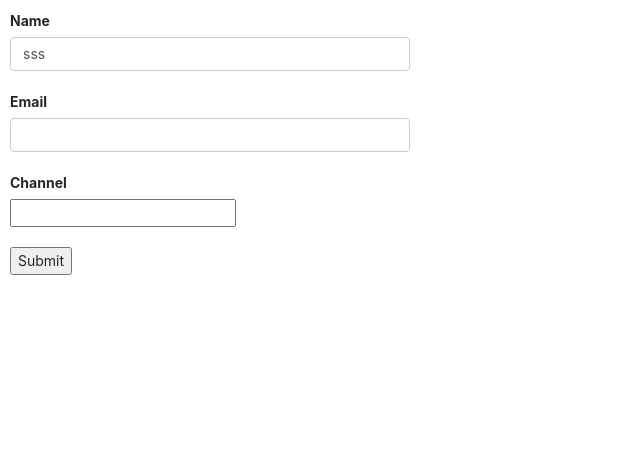
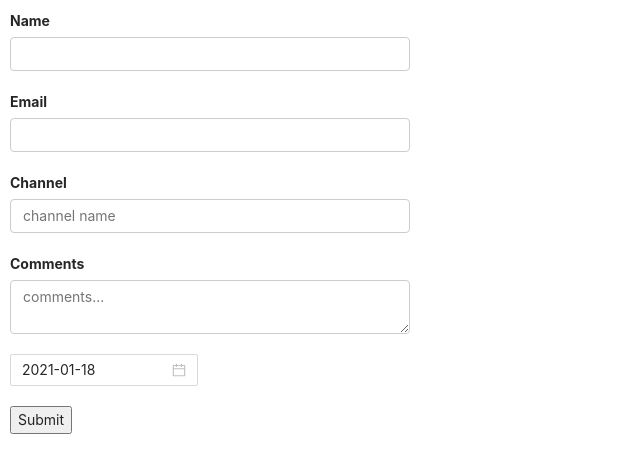
Before and after one commit to sudipstha08/next.js, a Next.js app: page /formik in a window 1280 px wide. Shown: the top 472 px of the page, without its empty margins (0-640 px from the left). Built offline with nearby package versions, Linux system fonts and the light colour scheme.

Commit message:
update date in forms

```diff
--- /dev/null
+++ b/next.confing.js
@@ -0,0 +1,3 @@
+module.exports = {
+
+}
--- a/src/pages/formik/index.tsx
+++ b/src/pages/formik/index.tsx
@@ -2,6 +2,10 @@
 import styled from 'styled-components';
 import { Formik, Form, Field, ErrorMessage } from 'formik';
 import * as Yup from 'yup';
+import { ConfigProvider, DatePicker } from 'antd';
+import moment from 'moment';
+import 'moment/locale/ne';
+import locale from 'antd/lib/locale/ne_NP';
 
 const FormWrapper = styled.div`
   & label {
@@ -9,7 +13,6 @@ const FormWrapper = styled.div`
     display: flex;
     margin-bottom: 5px;
   }
-
   & input[type='text'],
   input[type='email'],
   textarea {
@@ -24,33 +27,43 @@ const FormWrapper = styled.div`
     border: 1px solid #ccc;
     border-radius: 4px;
   }
-
   & .form-control {
     margin-bottom: 20px;
   }
-
   & .error {
     color: red;
   }
 `;
 
 const initialValues = {
-  name: 'sss',
+  name: '',
   email: '',
   channel: '',
+  comments: '',
 };
 
 const validationSchema = Yup.object({
   name: Yup.string().required('Required'),
   email: Yup.string().email('Invalid email format').required('Required'),
   channel: Yup.string().required('Required'),
+  comments: Yup.string().required('Required'),
 });
 
-const onSubmit = (values) => {
+const onSubmit = (values: any) => {
   console.log('datas', values);
 };
 
-const FormikCC: React.FC = () => {
+const handleDateChange = (date: any, dateString: string) => {
+  console.log(date, dateString);
+};
+interface IProps {
+  name?: string;
+  email?: string;
+  channel?: string;
+  comments?: string;
+}
+
+const FormikPage: React.FC<IProps> = () => {
   return (
     <FormWrapper>
       <Formik
@@ -71,8 +84,32 @@ const FormikCC: React.FC = () => {
           </div>
           <div className="form-control">
             <label htmlFor="channel">Channel</label>
-            <Field type="channel" id="channel" name="channel" />
+            <Field
+              type="text"
+              id="channel"
+              name="channel"
+              placeholder="channel name"
+            />
             <ErrorMessage name="channel" />
+          </div>
+          <div className="form-control">
+            <label htmlFor="comments">Comments</label>
+            <Field
+              type="text"
+              as="textarea"
+              id="comments"
+              name="comments"
+              placeholder="comments..."
+            />
+            <ErrorMessage name="comments" />
+          </div>
+          <div className="form-control">
+            <ConfigProvider locale={locale}>
+              <DatePicker
+                onChange={handleDateChange}
+                defaultValue={moment('2021-01-18', 'YYYY-MM-DD')}
+              />
+            </ConfigProvider>
           </div>
           <div>
             <button type="submit">Submit</button>
@@ -83,4 +120,4 @@ const FormikCC: React.FC = () => {
   );
 };
 
-export default FormikCC;
+export default FormikPage;
--- a/src/pages/formik/style.scss
+++ b/src/pages/formik/style.scss
@@ -1,4 +1,3 @@
-
 label {
   font-weight: bold;
   display: flex;
@@ -18,7 +17,6 @@ textarea {
   background-image: none;
   border: 1px solid #ccc;
   border-radius: 4px;
-  /* margin-bottom: 20px; */
 }
 
 .form-control {
--- a/src/pages/formik/UseFormik.tsx
+++ b/src/pages/formik/use-formik/UseFormik.tsx
@@ -46,7 +46,7 @@ const validationSchema = Yup.object({
   channel: Yup.string().required('Required'),
 });
 
-const onSubmit = (values) => {
+const onSubmit = (values: any) => {
   console.log('datas', values);
 };
 
```
Also changed, not shown: package.json (+33 -0 lines), 1 other file (tests, documents, lock files or other folders).
